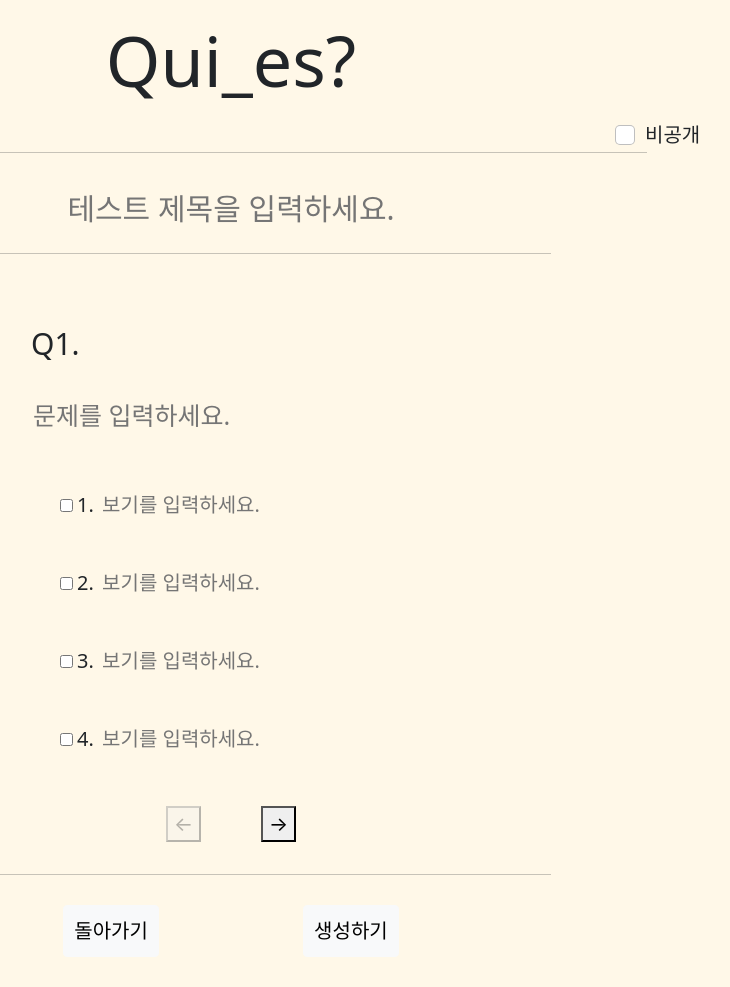
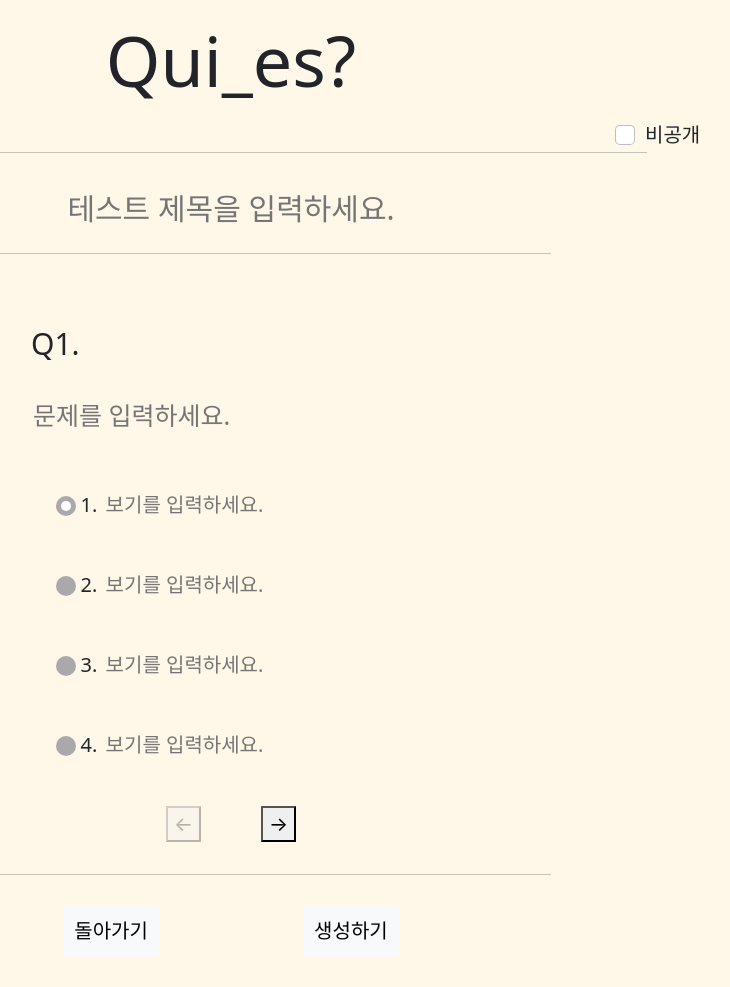
Before and after one commit to djangoBootstrapStudy/qu_ies, a Django app: template make_quiz/templates/make_quiz.html in a window 1280 px wide. Shown: the whole page, without its empty margins (409-1139 px from the left). Run offline with Django 4.2, Linux system fonts and the light colour scheme; the template is opened without the code that fills it, so the values that code supplies are empty; parts of the project's set-up code (start-up, migrations or seed data) failed here and were passed over.

Commit message:
Design: make_quiz.html에 checkbox->radio로 변경, main_quiz.css수정

```diff
--- a/make_quiz/static/css/make_quiz.css
+++ b/make_quiz/static/css/make_quiz.css
@@ -91,7 +91,10 @@ body{
 .question span{
      font-size: 30px;
 }
-
+.example input:nth-child(1){
+    background: darkgray;
+    margin:30px 0;
+}
 .example input{
 
     margin:20px 0;
--- a/make_quiz/templates/make_quiz.html
+++ b/make_quiz/templates/make_quiz.html
@@ -15,7 +15,7 @@
         <div class="header">
             <div class="logo">Qui_es?</div>
             <div class="form-check">
-                <input class="form-check-input" type="checkbox" value="" id="flexCheckDefault">
+                <input class="form-check-input" type="checkbox" value="True" name="flexCheckDefault">
                 <label class="form-check-label" for="flexCheckDefault">
                     비공개
                 </label>
@@ -37,22 +37,22 @@
                 </div>
                 <div class="example-box">
                 <div class="example">
-                    <input type="checkbox" value="1">
+                    <input class="form-check-input" type="radio" value="1" name="example1" id="exampleRadios1" checked>
                     <span>1.</span>
                     <input type="text" name='q1_1' placeholder="보기를 입력하세요.">
                 </div>
                 <div class="example">
-                    <input type="checkbox" value="2">
+                    <input class="form-check-input" type="radio" value="2" name="example1" id="exampleRadios2">
                     <span>2.</span>
                     <input type="text" name='q1_2' placeholder="보기를 입력하세요.">
                 </div>
                 <div class="example">
-                    <input type="checkbox" value="3">
+                    <input class="form-check-input" type="radio" value="3" name="example1" id="exampleRadios3">
                     <span>3.</span>
                     <input type="text" name='q1_3' placeholder="보기를 입력하세요.">
                 </div>
                 <div class="example">
-                    <input type="checkbox" value="4">
+                    <input class="form-check-input" type="radio" value="4" name="example1" id="exampleRadios4">
                     <span>4.</span>
                     <input type="text" name='q1_4' placeholder="보기를 입력하세요.">
                 </div>
@@ -65,22 +65,22 @@
                 </div>
                 <div class="example-box">
                 <div class="example">
-                    <input type="checkbox" value="1">
+                    <input class="form-check-input" type="radio" value="1" name="example2" id="exampleRadios1" checked>
                     <span>1.</span>
                     <input type="text" name='q2_1' placeholder="보기를 입력하세요.">
                 </div>
                 <div class="example">
-                    <input type="checkbox" value="2">
+                    <input class="form-check-input" type="radio" value="2" name="example2" id="exampleRadios2">
                     <span>2.</span>
                     <input type="text" name='q2_2' placeholder="보기를 입력하세요.">
                 </div>
                 <div class="example">
-                    <input type="checkbox" value="3">
+                    <input class="form-check-input" type="radio" value="3" name="example2" id="exampleRadios3">
                     <span>3.</span>
                     <input type="text" name='q2_3' placeholder="보기를 입력하세요.">
                 </div>
                 <div class="example">
-                    <input type="checkbox" value="4">
+                    <input class="form-check-input" type="radio" value="4" name="example2" id="exampleRadios4">
                     <span>4.</span>
                     <input type="text" name='q2_4' placeholder="보기를 입력하세요.">
                 </div>
@@ -93,22 +93,22 @@
                 </div>
                 <div class="example-box">
                 <div class="example">
-                    <input type="checkbox" value="1">
+                    <input class="form-check-input" type="radio" value="1" name="example3" id="exampleRadios1" checked>
                     <span>1.</span>
                     <input type="text" name='q3_1' placeholder="보기를 입력하세요.">
                 </div>
                 <div class="example">
-                    <input type="checkbox" value="2">
+                    <input class="form-check-input" type="radio" value="2" name="example3" id="exampleRadios2">
                     <span>2.</span>
                     <input type="text" name='q3_2' placeholder="보기를 입력하세요.">
                 </div>
                 <div class="example">
-                    <input type="checkbox" value="3">
+                    <input class="form-check-input" type="radio" value="3" name="example3" id="exampleRadios3">
                     <span>3.</span>
                     <input type="text" name='q3_3' placeholder="보기를 입력하세요.">
                 </div>
                 <div class="example">
-                    <input type="checkbox" value="4">
+                    <input class="form-check-input" type="radio" value="4" name="example3" id="exampleRadios4">
                     <span>4.</span>
                     <input type="text" name='q3_4' placeholder="보기를 입력하세요.">
                 </div>
@@ -121,22 +121,22 @@
                 </div>
                 <div class="example-box">
                 <div class="example">
-                    <input type="checkbox" value="1">
+                    <input class="form-check-input" type="radio" value="1" name="example4" id="exampleRadios1" checked>
                     <span>1.</span>
                     <input type="text" name='q4_1' placeholder="보기를 입력하세요.">
                 </div>
                 <div class="example">
-                    <input type="checkbox" value="2">
+                    <input class="form-check-input" type="radio" value="2" name="example4" id="exampleRadios2">
                     <span>2.</span>
                     <input type="text" name='q4_2' placeholder="보기를 입력하세요.">
                 </div>
                 <div class="example">
-                    <input type="checkbox" value="3">
+                    <input class="form-check-input" type="radio" value="3" name="example4" id="exampleRadios3">
                     <span>3.</span>
                     <input type="text" name='q4_3' placeholder="보기를 입력하세요.">
                 </div>
                 <div class="example">
-                    <input type="checkbox" value="4">
+                    <input class="form-check-input" type="radio" value="4" name="example4" id="exampleRadios4">
                     <span>4.</span>
                     <input type="text" name='q4_4' placeholder="보기를 입력하세요.">
                 </div>
@@ -149,22 +149,22 @@
                 </div>
                 <div class="example-box">
                 <div class="example">
-                    <input type="checkbox" value="1">
+                    <input class="form-check-input" type="radio" value="1" name="example5" id="exampleRadios1" checked>
                     <span>1.</span>
                     <input type="text" name='q5_1' placeholder="보기를 입력하세요.">
                 </div>
                 <div class="example">
-                    <input type="checkbox" value="2">
+                    <input class="form-check-input" type="radio" value="2" name="example5" id="exampleRadios2">
                     <span>2.</span>
                     <input type="text" name='q5_2' placeholder="보기를 입력하세요.">
                 </div>
                 <div class="example">
-                    <input type="checkbox" value="3">
+                    <input class="form-check-input" type="radio" value="3" name="example5" id="exampleRadios3">
                     <span>3.</span>
                     <input type="text" name='q5_3' placeholder="보기를 입력하세요.">
                 </div>
                 <div class="example">
-                    <input type="checkbox" value="4">
+                    <input class="form-check-input" type="radio" value="4" name="example5" id="exampleRadios4">
                     <span>4.</span>
                     <input type="text" name='q5_4' placeholder="보기를 입력하세요.">
                 </div>
@@ -177,22 +177,22 @@
                 </div>
                 <div class="example-box">
                 <div class="example">
-                    <input type="checkbox" value="1">
+                    <input class="form-check-input" type="radio" value="1" name="example6" id="exampleRadios1" checked>
                     <span>1.</span>
                     <input type="text" name='q6_1' placeholder="보기를 입력하세요.">
                 </div>
                 <div class="example">
-                    <input type="checkbox" value="2">
+                    <input class="form-check-input" type="radio" value="2" name="example6" id="exampleRadios2">
                     <span>2.</span>
                     <input type="text" name='q6_2' placeholder="보기를 입력하세요.">
                 </div>
                 <div class="example">
-                    <input type="checkbox" value="3">
+                    <input class="form-check-input" type="radio" value="3" name="example6" id="exampleRadios3">
                     <span>3.</span>
                     <input type="text" name='q6_3' placeholder="보기를 입력하세요.">
                 </div>
                 <div class="example">
-                    <input type="checkbox" value="4">
+                    <input class="form-check-input" type="radio" value="4" name="example6" id="exampleRadios4">
                     <span>4.</span>
                     <input type="text" name='q6_4' placeholder="보기를 입력하세요.">
                 </div>
@@ -205,22 +205,22 @@
                 </div>
                 <div class="example-box">
                 <div class="example">
-                    <input type="checkbox" value="1">
+                    <input class="form-check-input" type="radio" value="1" name="example7" id="exampleRadios1" checked>
                     <span>1.</span>
                     <input type="text" name='q7_1' placeholder="보기를 입력하세요.">
                 </div>
                 <div class="example">
-                    <input type="checkbox" value="2">
+                    <input class="form-check-input" type="radio" value="2" name="example7" id="exampleRadios2">
                     <span>2.</span>
                     <input type="text" name='q7_2' placeholder="보기를 입력하세요.">
                 </div>
                 <div class="example">
-                    <input type="checkbox" value="3">
+                    <input class="form-check-input" type="radio" value="3" name="example7" id="exampleRadios3">
                     <span>3.</span>
                     <input type="text" name='q7_3' placeholder="보기를 입력하세요.">
                 </div>
                 <div class="example">
-                    <input type="checkbox" value="4">
+                    <input class="form-check-input" type="radio" value="4" name="example7" id="exampleRadios4">
                     <span>4.</span>
                     <input type="text" name='q7_4' placeholder="보기를 입력하세요.">
                 </div>
@@ -233,22 +233,22 @@
                 </div>
                 <div class="example-box">
                 <div class="example">
-                    <input type="checkbox" value="1">
+                    <input class="form-check-input" type="radio" value="1" name="example8" id="exampleRadios1" checked>
                     <span>1.</span>
                     <input type="text" name='q8_1' placeholder="보기를 입력하세요.">
                 </div>
                 <div class="example">
-                    <input type="checkbox" value="2">
+                    <input class="form-check-input" type="radio" value="2" name="example8" id="exampleRadios2">
                     <span>2.</span>
                     <input type="text" name='q8_2' placeholder="보기를 입력하세요.">
                 </div>
                 <div class="example">
-                    <input type="checkbox" value="3">
+                    <input class="form-check-input" type="radio" value="3" name="example8" id="exampleRadios3">
                     <span>3.</span>
                     <input type="text" name='q8_3' placeholder="보기를 입력하세요.">
                 </div>
                 <div class="example">
-                    <input type="checkbox" value="4">
+                    <input class="form-check-input" type="radio" value="4" name="example8" id="exampleRadios4">
                     <span>4.</span>
                     <input type="text" name='q8_4' placeholder="보기를 입력하세요.">
                 </div>
@@ -261,22 +261,22 @@
                 </div>
                 <div class="example-box">
                 <div class="example">
-                    <input type="checkbox" value="1">
+                    <input class="form-check-input" type="radio" value="1" name="example9" id="exampleRadios1" checked>
                     <span>1.</span>
                     <input type="text" name='q9_1' placeholder="보기를 입력하세요.">
                 </div>
                 <div class="example">
-                    <input type="checkbox" value="2">
+                    <input class="form-check-input" type="radio" value="2" name="example9" id="exampleRadios2">
                     <span>2.</span>
                     <input type="text" name='q9_2' placeholder="보기를 입력하세요.">
                 </div>
                 <div class="example">
-                    <input type="checkbox" value="3">
+                    <input class="form-check-input" type="radio" value="3" name="example9" id="exampleRadios3">
                     <span>3.</span>
                     <input type="text" name='q9_3' placeholder="보기를 입력하세요.">
                 </div>
                 <div class="example">
-                    <input type="checkbox" value="4">
+                    <input class="form-check-input" type="radio" value="4" name="example9" id="exampleRadios4">
                     <span>4.</span>
                     <input type="text" name='q9_4' placeholder="보기를 입력하세요.">
                 </div>
@@ -289,27 +289,29 @@
                 </div>
                 <div class="example-box">
                 <div class="example">
-                <input type="checkbox" value="1">
+                    <input class="form-check-input" type="radio" value="1" name="example10" id="exampleRadios1" checked>
                     <span>1.</span>
                     <input type="text" name='q10_1' placeholder="보기를 입력하세요.">
                 </div>
                 <div class="example">
-                <input type="checkbox" value="2">
+                    <input class="form-check-input" type="radio" value="2" name="example10" id="exampleRadios2">
                     <span>2.</span>
                     <input type="text" name='q10_2' placeholder="보기를 입력하세요.">
                 </div>
                 <div class="example">
-                <input type="checkbox" value="3">
+                    <input class="form-check-input" type="radio" value="3" name="example10" id="exampleRadios3">
                     <span>3.</span>
                     <input type="text" name='q10_3' placeholder="보기를 입력하세요.">
                 </div>
                 <div class="example">
-                <input type="checkbox" value="4">
+                    <input class="form-check-input" type="radio" value="4" name="example10" id="exampleRadios4">
                     <span>4.</span>
                     <input type="text" name='q10_4' placeholder="보기를 입력하세요.">
                 </div>
             </div>
             </div>
+
+
             </div>
         </div>
         <div class="button-box">
```
Lines whose indentation alone changed are shown as unchanged.
